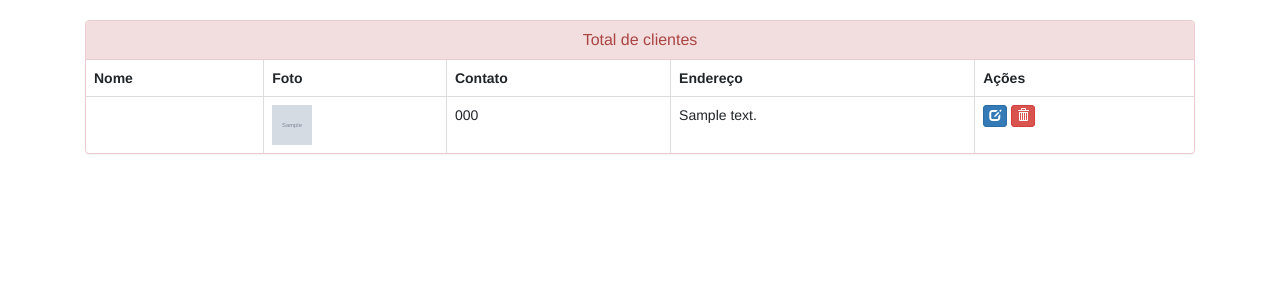
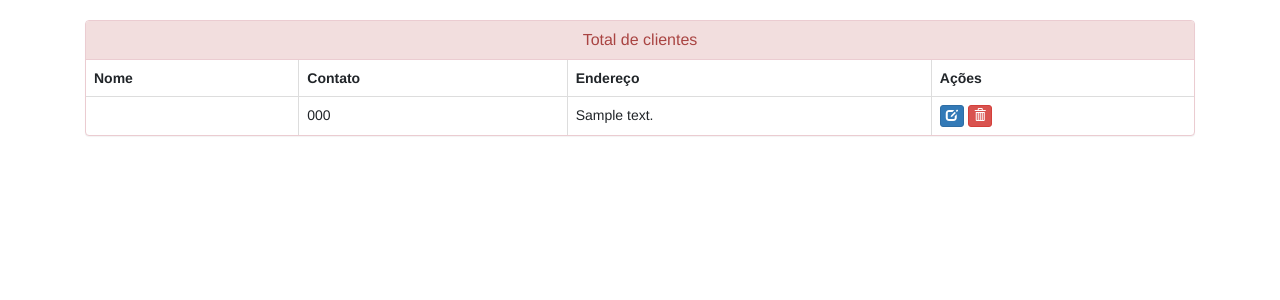
Before and after one commit to Gustgrayera/TCC, a Django app: page /view-customer in a window 1280 px wide. Shown: the part 62-362 px from the top of the page. Run offline with Django 3.2, Linux system fonts and the light colour scheme; a user stored in the database is signed in; data comes from the database, SQL or seed files in the repository; both versions use the stored data as it was after the commit; tables that the repository leaves empty hold one stand-in row (values such as "Sample post"); grey boxes marked "Sample" are stand-in pictures; some libraries are stand-ins or nearby versions.

Commit message:
Consertando telas e apagando clientes

```diff
--- a/templates/ecom/view_customer.html
+++ b/templates/ecom/view_customer.html
@@ -32,7 +32,6 @@
       <thead>
         <tr>
           <th>Nome</th>
-          <th>Foto</th>
           <th>Contato</th>
           <th>Endereço</th>
           <th>Ações</th>
@@ -41,7 +40,6 @@
       {% for c in customers %}
       <tr>
         <td> {{c.get_name}}</td>
-        <td> <img src="{% static c.profile_pic.url %}" alt="Profile Pic" height="40px" width="40px" /></td>
         <td>{{c.mobile}}</td>
         <td>{{c.address}}</td>
         <td><a class="btn btn-primary btn-xs" href="{% url 'update-customer' c.id  %}"><span class="glyphicon glyphicon-edit"></span></a>
```
Also changed, not shown: db.sqlite3.
